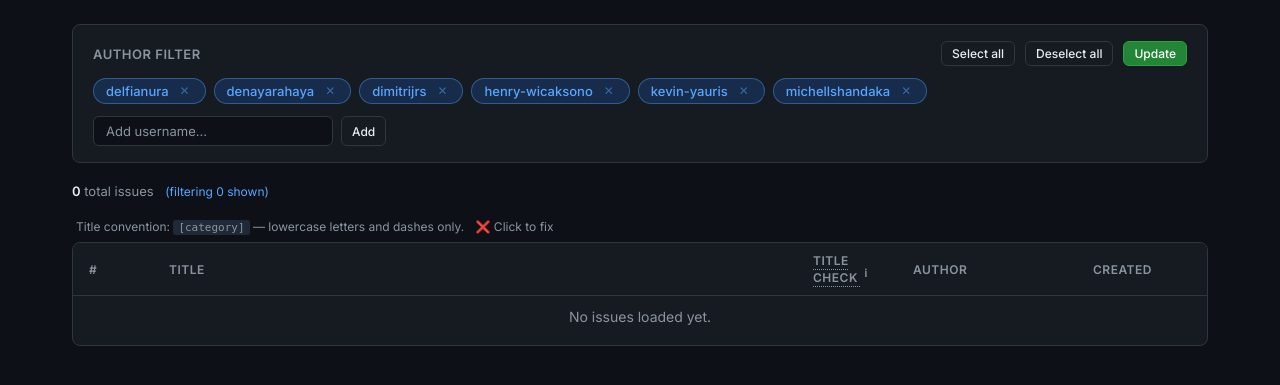
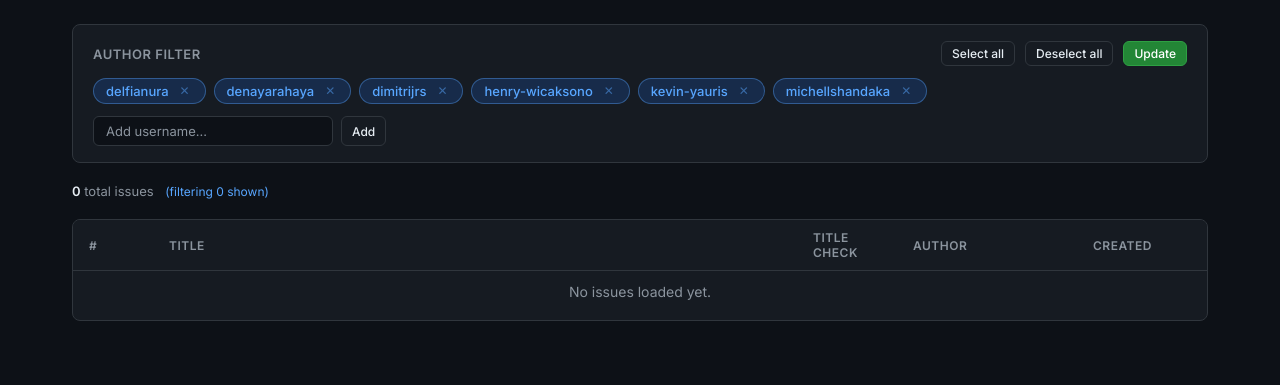
Before and after one commit to henry-wicaksono/gl-sdk-backlog-manager, a Flask app: page / in a window 1280 px wide. Shown: the part 89-474 px from the top of the page. Run offline with Flask 3, Linux system fonts and the light colour scheme; data that the repository does not hold is empty.

Commit message:
Remove hint line and header tooltip — cleaner header

```diff
--- a/templates/index.html
+++ b/templates/index.html
@@ -312,70 +312,7 @@
     }
 
     .col-num { width: 80px; }
-    .col-check {
-      width: 100px;
-      text-align: center;
-      position: relative;
-    }
-    .col-check .hdr {
-      cursor: help;
-      text-decoration: underline dotted var(--text-muted);
-      text-underline-offset: 4px;
-      transition: color .15s;
-    }
-    .col-check .hdr:hover {
-      color: var(--accent);
-      text-decoration-color: var(--accent);
-    }
-    .col-check .hint-icon {
-      display: inline-block;
-      margin-left: 3px;
-      font-size: 11px;
-      color: var(--text-muted);
-      vertical-align: super;
-      line-height: 1;
-      cursor: help;
-    }
-    .col-check .hdr:hover .hint-icon { color: var(--accent); }
-    .col-check .hint-tooltip {
-      position: absolute;
-      top: 100%;
-      left: 50%;
-      transform: translateX(-50%);
-      margin-top: 8px;
-      padding: 8px 12px;
-      background: #1c2333;
-      border: 1px solid var(--border);
-      border-radius: 6px;
-      color: var(--text);
-      font-size: 12px;
-      font-weight: 400;
-      text-transform: none;
-      letter-spacing: normal;
-      white-space: nowrap;
-      pointer-events: none;
-      z-index: 20;
-      opacity: 0;
-    }
-    .col-check .hdr:hover .hint-tooltip { opacity: 1; }
-    .col-check .hint-tooltip::before {
-      content: '';
-      position: absolute;
-      bottom: 100%;
-      left: 50%;
-      transform: translateX(-50%);
-      border: 6px solid transparent;
-      border-bottom-color: var(--border);
-    }
-    .col-check .hint-tooltip::after {
-      content: '';
-      position: absolute;
-      bottom: 100%;
-      left: 50%;
-      transform: translateX(-50%);
-      border: 5px solid transparent;
-      border-bottom-color: #1c2333;
-    }
+    .col-check { width: 100px; text-align: center; }
     .title-fix {
       cursor: pointer;
       display: inline-flex;
@@ -497,23 +434,13 @@
       <div id="loadingSpinner" class="spinner hidden"></div>
     </div>
 
-    <!-- Table hint -->
-    <div style="font-size:12px;color:var(--text-muted);margin-bottom:8px;padding:0 4px">Title convention: <code style="background:var(--tag-bg);padding:1px 5px;border-radius:3px;font-size:11px">[category]</code> — lowercase letters and dashes only. <span style="margin-left:8px">❌ Click to fix</span></div>
-
-    <!-- Issue table -->
     <div class="table-wrap">
       <table class="issue-table">
         <thead>
           <tr>
             <th class="col-num">#</th>
             <th>Title</th>
-            <th class="col-check">
-              <span class="hdr">
-                Title Check
-                <span class="hint-icon">ℹ</span>
-                <span class="hint-tooltip">Must start with a bracketed category like [gllm-core] — lowercase letters and dashes only</span>
-              </span>
-            </th>
+            <th class="col-check">Title Check</th>
             <th class="col-author">Author</th>
             <th class="col-date">Created</th>
           </tr>
```
